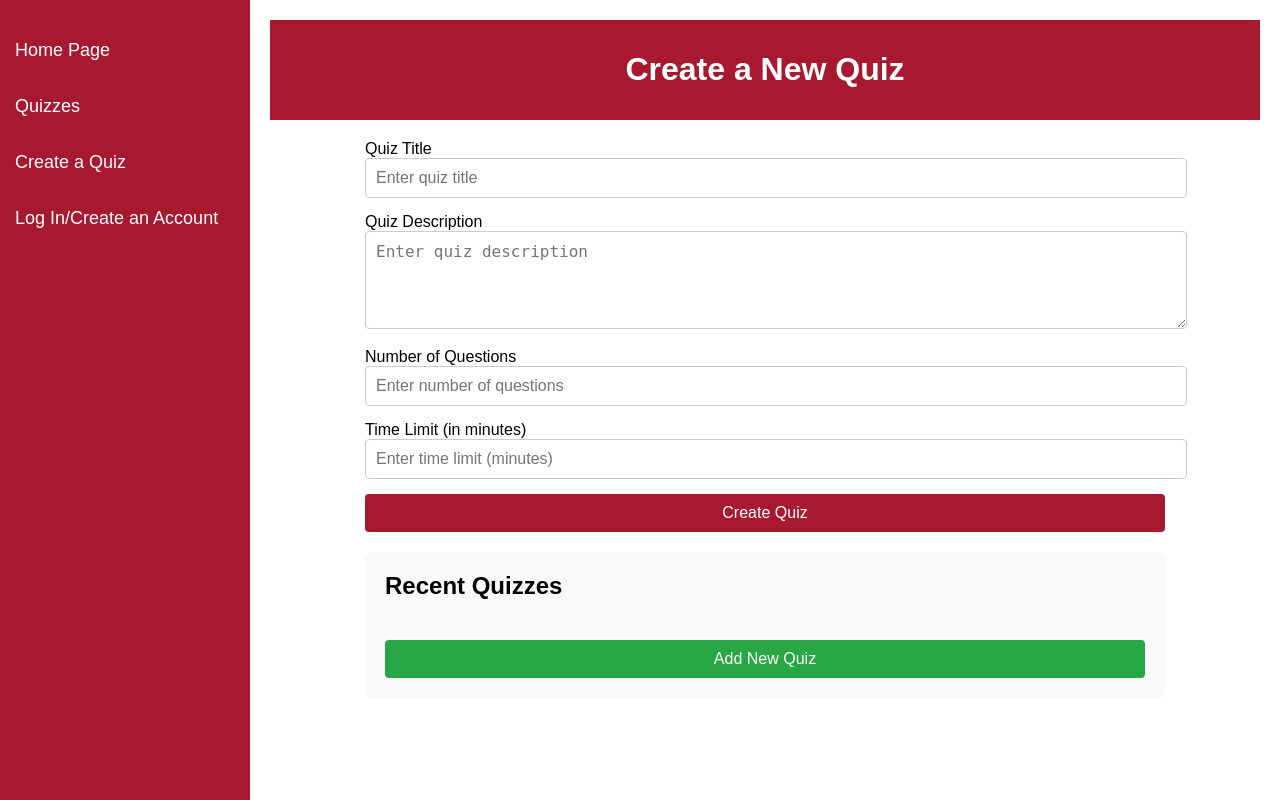
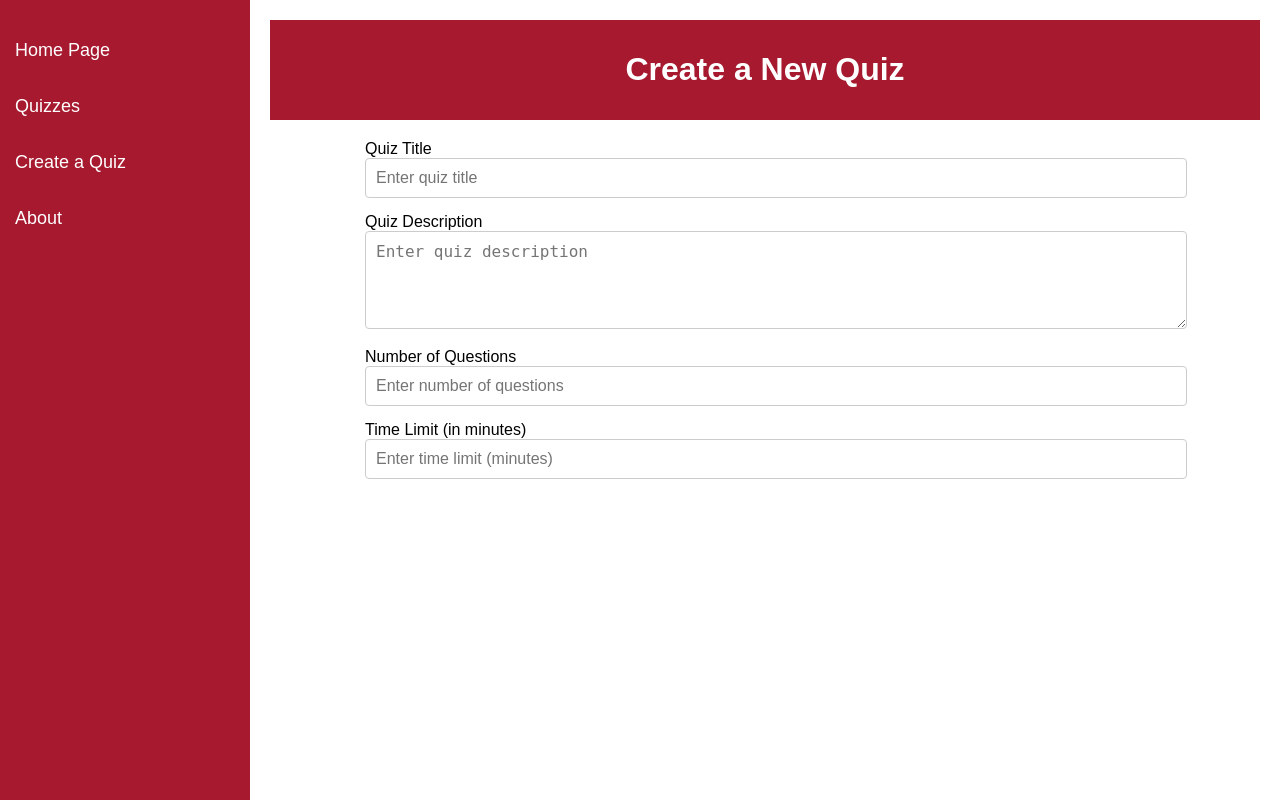
Before and after one commit to Joshua-Justus/Trivia-Game-276, a Flask app: page /create_quiz in a window 1280 px wide. Run offline with Flask 3, Linux system fonts and the light colour scheme.

Commit message:
Update create_quiz.html

```diff
--- a/templates/create_quiz.html
+++ b/templates/create_quiz.html
@@ -54,44 +54,9 @@
             background-color: #CC0633; /* SFU Light Red */
         }
 
-        /* Recent quizzes styling */
-        .recent-quizzes {
-            background-color: #f9f9f9; /* Light background for recent quizzes */
-            padding: 20px;
-            border-radius: 8px;
-            margin-top: 20px; /* Space between the form and recent quizzes */
-        }
-
-        .recent-quizzes h2 {
-            margin-top: 0;
-            font-size: 24px; /* Larger font for headings */
-        }
-
-        .quiz-item {
-            background-color: #e7f3fe; /* Light blue background for quiz items */
-            border: 1px solid #0077B6; /* Add a border */
-            padding: 10px;
-            margin: 5px 0;
-            border-radius: 4px;
-        }
-
-        .add-quiz-button {
-            background-color: #28a745; /* Green color for add button */
-            color: white;
-            padding: 10px;
-            border: none;
-            border-radius: 4px;
-            cursor: pointer;
-            margin-top: 20px;
-            width: 100%; /* Full-width button */
-            font-size: 16px; /* Consistent button font size */
-        }
-
-        .add-quiz-button:hover {
-            background-color: #218838; /* Darker green on hover */
-        }
     </style>
     -->
+
     <script>
         let quizzes = []; // Array to store quizzes
 
@@ -107,8 +72,17 @@
                     <label for="question${i}">Question ${i}</label>
                     <input type="text" id="question${i}" name="question${i}" placeholder="Enter question ${i}" required>
 
-                    <label for="answer${i}">Answer Options (Comma separated)</label>
-                    <input type="text" id="answer${i}" name="answer${i}" placeholder="Enter options like 'option1, option2, option3, option4'" required>
+                    <label for="answer${i}">Answer Option 1</label>
+                    <input type="text" id="answer${i}1" name="answer${i}1" placeholder="Enter option 1" required>
+
+                    <label for="answer${i}">Answer Option 2</label>
+                    <input type="text" id="answer${i}2" name="answer${i}2" placeholder="Enter option 2" required>
+
+                    <label for="answer${i}">Answer Option 3</label>
+                    <input type="text" id="answer${i}3" name="answer${i}3" placeholder="Enter option 3" required>
+
+                    <label for="answer${i}">Answer Option 4</label>
+                    <input type="text" id="answer${i}4" name="answer${i}4" placeholder="Enter option 4" required>
 
                     <label for="correct${i}">Correct Answer for Question ${i}</label>
                     <input type="text" id="correct${i}" name="correct${i}" placeholder="Enter the correct answer" required>
@@ -165,7 +139,7 @@
         <a href="/base.html">Home Page</a>
         <a href="#quizzes">Quizzes</a>
         <a class="active" href="#create">Create a Quiz</a>
-        <a href="#login">Log In/Create an Account</a>
+        <a href="#about">About</a>
     </div>
     <!-- Main Content -->
     <div class="main-content">
@@ -189,14 +163,6 @@
                 <!-- Container for dynamically generated question fields -->
                 <div id="questionContainer"></div>
 
-                <button type="submit">Create Quiz</button>
-            </form>
-
-            <div class="recent-quizzes">
-                <h2>Recent Quizzes</h2>
-                <div id="quizList"></div>
-                <button class="add-quiz-button" onclick="document.querySelector('.quiz-form').reset(); document.getElementById('questionContainer').innerHTML = '';">Add New Quiz</button>
-            </div>
         </div>
     </div>
 </body>
```
